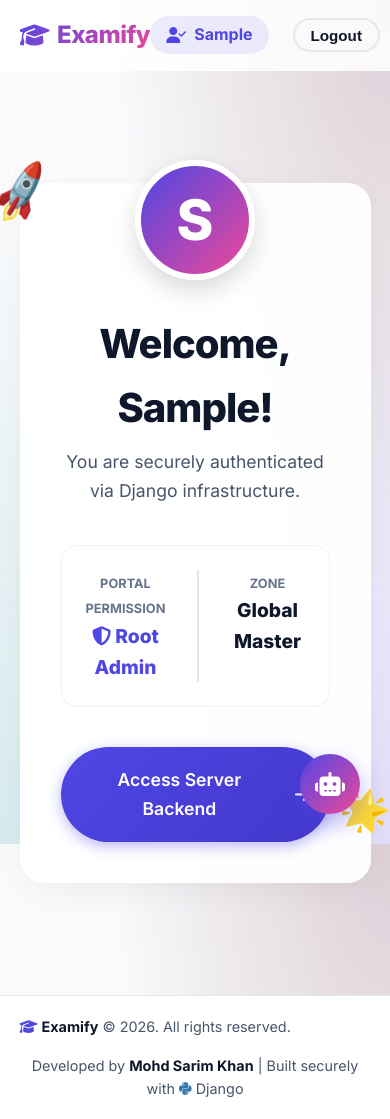
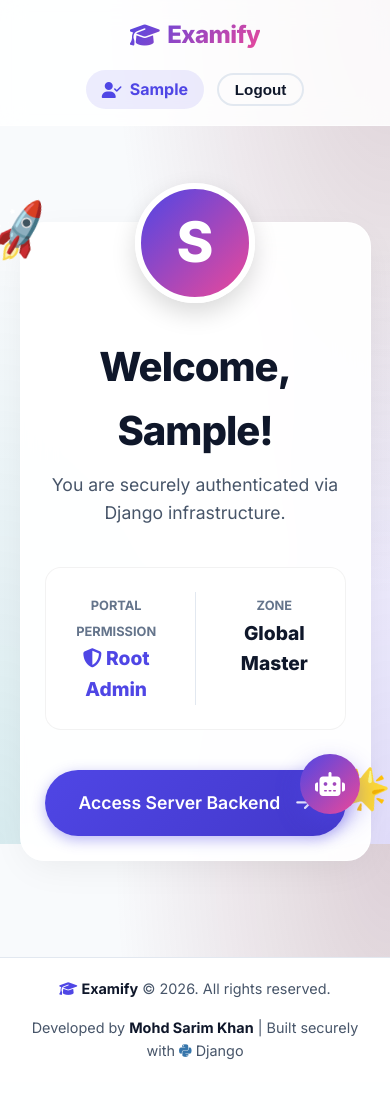
Before and after one commit to Sarim2255/Examify, a Django app: page / in a window 390 px wide. After the commit the page ends 1060 px from the top, so only its background shows below. Run offline with Django 5.2, Linux system fonts and the light colour scheme; the visitor is signed in with stand-in values (Sample User, id 1).

Commit message:
Implemented mobile responsiveness across all templates

```diff
--- a/templates/base.html
+++ b/templates/base.html
@@ -293,6 +293,37 @@
             flex-shrink: 0;
             width: 100%;
         }
+
+        /* GLOBAL RESPONSIVE DESIGN */
+        @media (max-width: 768px) {
+            .navbar {
+                flex-direction: column;
+                gap: 1rem;
+                padding: 1rem;
+            }
+            .nav-links {
+                flex-wrap: wrap;
+                justify-content: center;
+                gap: 0.8rem;
+            }
+            .main-container {
+                padding: 1rem 5%;
+            }
+            .glass-panel {
+                padding: 1.5rem;
+            }
+            .chatbot-window {
+                width: 90%;
+                right: 5%;
+                bottom: 80px;
+                height: 60vh;
+            }
+            .footer-content {
+                flex-direction: column !important;
+                justify-content: center !important;
+                text-align: center;
+            }
+        }
     </style>
 </head>
 
@@ -352,7 +383,7 @@
 
     <!-- FOOTER -->
     <footer style="background: white; border-top: 1px solid #e2e8f0; padding: 1.2rem 5%; color: var(--text-muted); margin-top: auto; font-size: 0.9rem; width: 100%; flex-shrink: 0;">
-        <div style="max-width: 1200px; margin: 0 auto; display: flex; justify-content: space-between; align-items: center; flex-wrap: wrap; gap: 1rem;">
+        <div class="footer-content" style="max-width: 1200px; margin: 0 auto; display: flex; justify-content: space-between; align-items: center; flex-wrap: wrap; gap: 1rem;">
             <span><i class="fa-solid fa-graduation-cap" style="color: var(--primary-color);"></i> <strong style="color: var(--text-main);">Examify</strong> © 2026. All rights reserved.</span>
             <span>Developed by <strong style="color: var(--text-main);">Mohd Sarim Khan</strong> | Built securely with <i class="fa-brands fa-python" style="color: #3776ab;"></i> Django</span>
         </div>
--- a/templates/exams/take_exam.html
+++ b/templates/exams/take_exam.html
@@ -14,7 +14,7 @@
     </button>
 </div>
 
-<div style="background-color: var(--primary-color); color: white; padding: 1.5rem; border-radius: 8px; margin-bottom: 2rem; display: flex; justify-content: space-between; align-items: center;">
+<div style="background-color: var(--primary-color); color: white; padding: 1.5rem; border-radius: 8px; margin-bottom: 2rem; display: flex; justify-content: space-between; align-items: center; flex-wrap: wrap; gap: 1rem;">
     <div>
         <h2 style="margin: 0;">{{ exam.title }}</h2>
         <p style="margin: 0; opacity: 0.8;">{{ exam.course.name }}</p>
@@ -56,7 +56,7 @@
     {% endfor %}
 
     {% if questions %}
-    <div style="text-align: center; margin-top: 2rem; display: flex; gap: 1rem; justify-content: center;">
+    <div style="text-align: center; margin-top: 2rem; display: flex; gap: 1rem; justify-content: center; flex-wrap: wrap;">
         <a href="{% url 'student_dashboard' %}" style="display: inline-block; padding: 1rem 2rem; background-color: #e2e8f0; color: var(--text-color); text-decoration: none; border-radius: 4px; font-weight: bold;">Leave Exam</a>
         <button type="submit" style="font-size: 1.2rem; padding: 1rem 3rem; margin-top: 0;" onclick="return confirm('Are you sure you want to submit? You cannot change your answers later.');">Submit Exam</button>
     </div>
```
Also changed, not shown: templates/exams/student_dashboard.html (+25 -3 lines), templates/exams/teacher_dashboard.html (+29 -4 lines), templates/home.html (+43 -1 lines).
